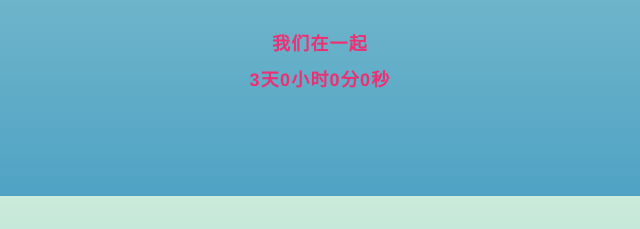
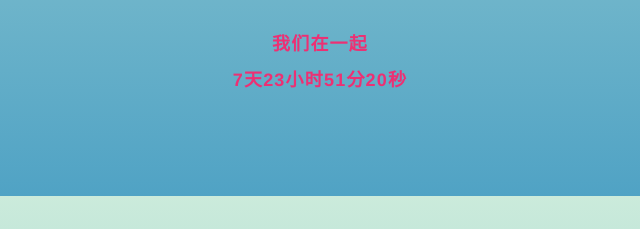
Before and after one commit to 853616495/853616495.github.io, a plain HTML site: page index.html in a window 1280 px wide. Shown: the part 604-833 px from the top of the page, 320-960 px from the left. Drawn offline with nearby package versions, Linux system fonts and the light colour scheme; animation ran at ten frames a second.

Commit message:
Update index.html

```diff
--- a/index.html
+++ b/index.html
@@ -116,7 +116,7 @@
 <p class="text" style="color: #ed3073;" id="timeText">
     我们在一起
     <br/>
-    <span id="span_dt_dt">3天0小时0分0秒</span>
+    <span id="span_dt_dt">7天23小时51分20秒</span>
 </p>
 <p class="text-suprise" id="supriseText" style="display: none;">
     同学，恭喜你喜提彩蛋，这里是来自狗东西对猫南北的表白。
```
